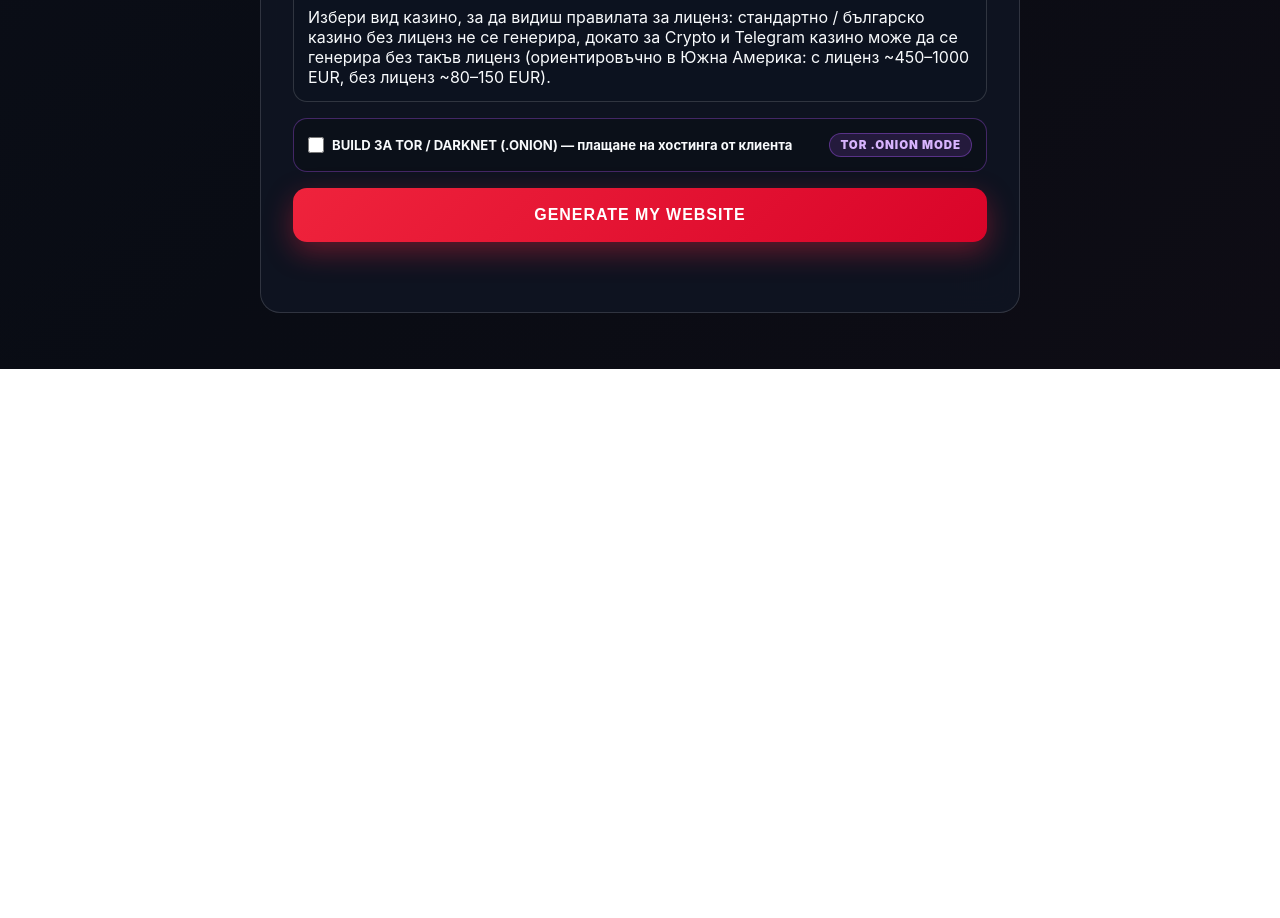
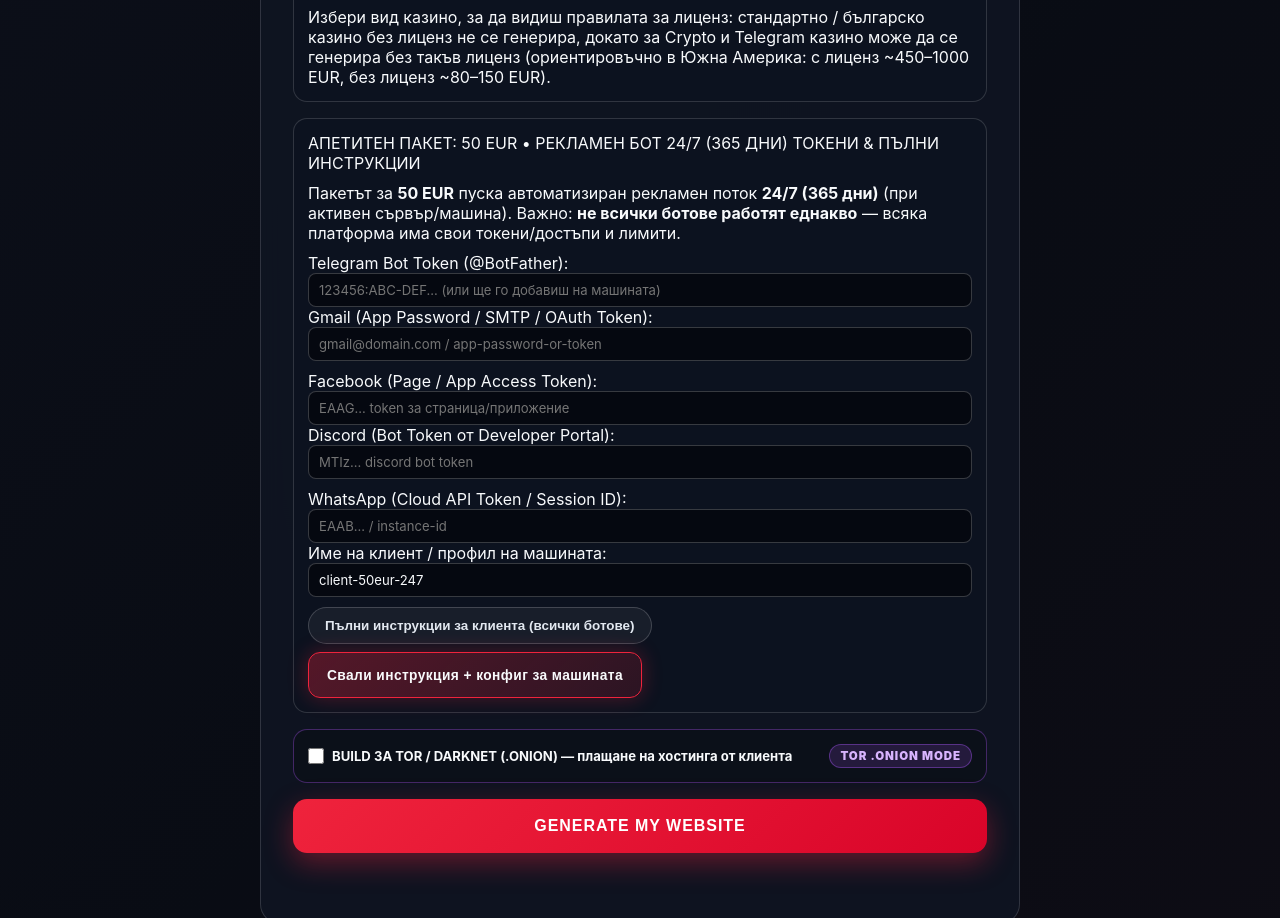
Before and after one commit to gtupoto7-collab/redsfotwareteam-oficial-, a website: page public/index.html in a window 1280 px wide. Shown: the part 1965-2883 px from the top of the page. Before the commit the page ends 2334 px from the top, so only its background shows below. Drawn offline with Linux system fonts and the light colour scheme.

Commit message:
Add 50 EUR 24/7 365-day bot package, per-platform token inputs, and full client instructions guide

```diff
--- a/public/index.html
+++ b/public/index.html
@@ -175,6 +175,56 @@
         </div>
       </div>
 
+
+      <div class="ads-bots-box" id="bot50EuroBox">
+        <div class="llm-top">
+          <span class="llm-title">АПЕТИТЕН ПАКЕТ: 50 EUR • РЕКЛАМЕН БОТ 24/7 (365 ДНИ)</span>
+          <span class="llm-pill">ТОКЕНИ &amp; ПЪЛНИ ИНСТРУКЦИИ</span>
+        </div>
+
+        <div class="llm-desc">
+          Пакетът за <strong>50 EUR</strong> пуска автоматизиран рекламен поток <strong>24/7 (365 дни)</strong> (при активен сървър/машина). Важно: <strong>не всички ботове работят еднакво</strong> — всяка платформа има свои токени/достъпи и лимити.
+        </div>
+
+        <div class="llm-grid">
+          <label class="llm-field">
+            <span>Telegram Bot Token (@BotFather):</span>
+            <input id="tokTelegram" class="mini-inp-dark" type="text" placeholder="123456:ABC-DEF... (или ще го добавиш на машината)">
+          </label>
+          <label class="llm-field">
+            <span>Gmail (App Password / SMTP / OAuth Token):</span>
+            <input id="tokGmail" class="mini-inp-dark" type="text" placeholder="gmail@domain.com / app-password-or-token">
+          </label>
+        </div>
+
+        <div class="llm-grid">
+          <label class="llm-field">
+            <span>Facebook (Page / App Access Token):</span>
+            <input id="tokFacebook" class="mini-inp-dark" type="text" placeholder="EAAG... token за страница/приложение">
+          </label>
+          <label class="llm-field">
+            <span>Discord (Bot Token от Developer Portal):</span>
+            <input id="tokDiscord" class="mini-inp-dark" type="text" placeholder="MTIz... discord bot token">
+          </label>
+        </div>
+
+        <div class="llm-grid">
+          <label class="llm-field">
+            <span>WhatsApp (Cloud API Token / Session ID):</span>
+            <input id="tokWhatsapp" class="mini-inp-dark" type="text" placeholder="EAAB... / instance-id">
+          </label>
+          <label class="llm-field">
+            <span>Име на клиент / профил на машината:</span>
+            <input id="clientProfileName" class="mini-inp-dark" type="text" value="client-50eur-247">
+          </label>
+        </div>
+
+        <div style="display:flex;flex-wrap:wrap;gap:8px;">
+          <button id="btnOpenClientGuide" class="preset-chip" type="button">Пълни инструкции за клиента (всички ботове)</button>
+          <button id="btnDownloadClientPack" class="btn-chip active" type="button">Свали инструкция + конфиг за машината</button>
+        </div>
+      </div>
+
       <button id="btnGenerateSite" class="btn-main" type="button">GENERATE MY WEBSITE</button>
       <div id="flowStatus" class="flow-status"></div>
     </section>
@@ -247,6 +297,25 @@
     </div>
   </div>
 
+
+  <div id="clientGuideModal" class="modal-backdrop" style="display:none;">
+    <div class="modal-card" style="max-width:740px;max-height:86vh;overflow-y:auto;">
+      <div class="modal-head">
+        <h2>Пълни инструкции за клиента — 50 EUR Рекламен бот 24/7 (365 дни)</h2>
+        <button id="btnCloseClientGuide" class="btn-chip" type="button">Затвори</button>
+      </div>
+      <div class="modal-body">
+        <p><strong>Защо не всички ботове работят еднакво?</strong> Всяка мрежа има отделно API, правила за честота на съобщенията и различен начин за автентикация. За да работи 24/7 (365 дни), конфигурацията стои на машина/сървър с автоматичен рестарт при срив.</p>
+        <p><strong>1. Telegram:</strong> Създаваш бот през <code>@BotFather</code>, взимаш <code>Bot Token</code>, добавяш бота/акаунта в целевите групи (до 3 пускания на ден в 1–5000 групи по ключови думи за бизнеса) и слагаш токена в конфигурацията на машината.</p>
+        <p><strong>2. Gmail:</strong> Не ползва обикновен „бот токен“ — настройва се с <code>App Password</code> / <code>OAuth2</code> или <code>SMTP</code>, с лимит до 500 писма на 24 часа по зададена аудитория и нови 500 на следващия ден (препоръчително с интервали, за да не попада в спам).</p>
+        <p><strong>3. Facebook:</strong> Изисква валиден <code>Access Token</code> (страница/приложение) и спазване на лимитите на платформата, за да не се ограничава профилът или страницата.</p>
+        <p><strong>4. Discord:</strong> Взимаш <code>Bot Token</code> от Discord Developer Portal, каниш бота в сървъра с права за писане в нужните канали и го записваш в конфигурацията на машината.</p>
+        <p><strong>5. WhatsApp:</strong> Връзва се през <code>WhatsApp Business API Token</code> / сесия за автоматични отговори и известия към контакти.</p>
+        <p><strong>Как се програмира на машината:</strong> Записваш токените в защитен конфиг файл (напр. <code>config/bots-client.json</code> или <code>.env</code> — никога не ги качваш публично в Git), стартираш worker скрипта под <code>systemd</code> или <code>PM2</code>, за да върти 24/7 (365 дни), и следиш логовете.</p>
+      </div>
+    </div>
+  </div>
+
   <script src="app.js" defer></script>
 </body>
 </html>
```
